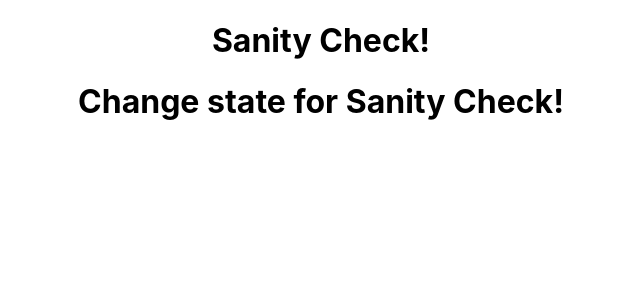
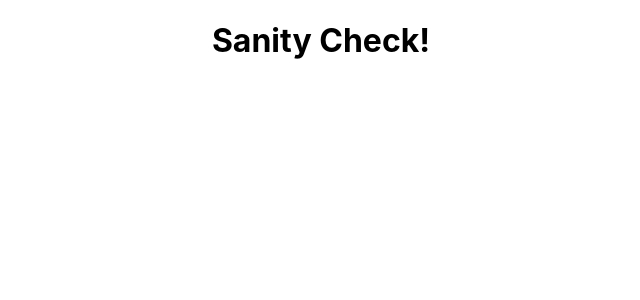
Before and after one commit to carlosmertens/learning-react-app, a React (Create React App) app: page / in a window 1280 px wide. Shown: the top 300 px of the page, without its empty margins (319-959 px from the left). Built offline with nearby package versions, Linux system fonts and the light colour scheme.

Commit message:
Disconnect StateInAction component

```diff
--- a/src/App.js
+++ b/src/App.js
@@ -1,12 +1,11 @@
 import React from "react";
 import "./App.css";
-import StateInAction from "./StateInAction";
+// import StateInAction from "./StateInAction";
 
 function App() {
   return (
     <div className="App">
       <h1>Sanity Check!</h1>
-      <StateInAction />
     </div>
   );
 }
--- a/src/StateInAction.js
+++ b/src/StateInAction.js
@@ -4,7 +4,7 @@ class StateInAction extends Component {
   constructor() {
     super();
     this.state = { text: "State inAction!" };
-    // Only for testing
+    // Only for testing, this will be considered a bug by React
     setTimeout(() => {
       this.setState({ text: "Change state for Sanity Check!" });
     }, 2000);
```
